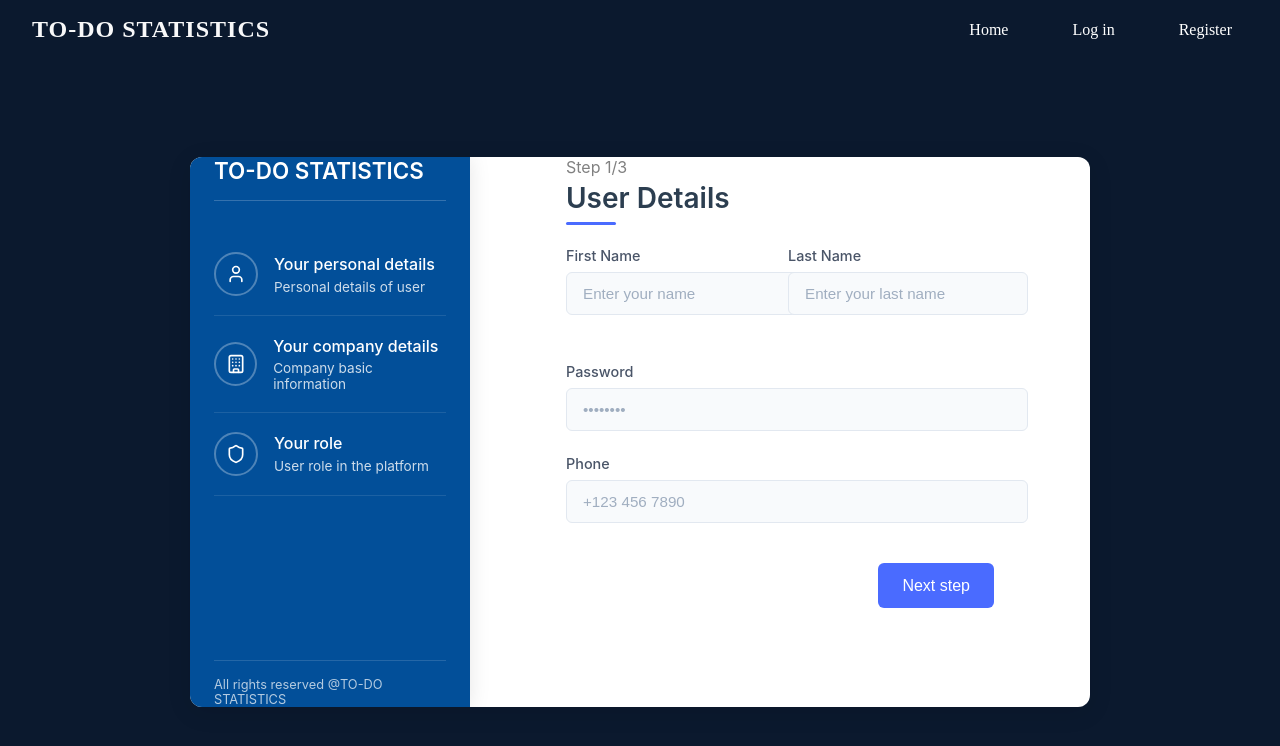
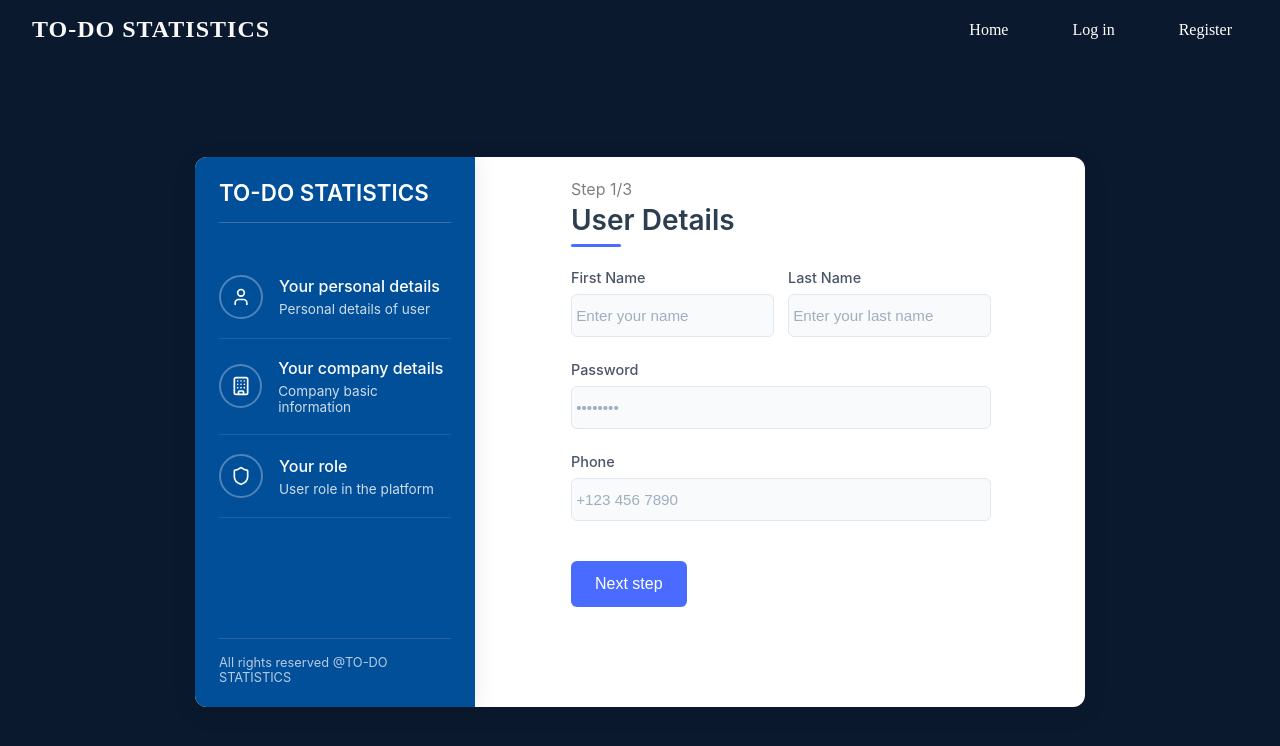
Before and after one commit to sasanedicbn/Mini-app, a Vue app in the folder Mini-app/: page /login in a window 1280 px wide. Shown: the top 746 px of the page. Built offline with nearby package versions, Linux system fonts and the light colour scheme.

Commit message:
Create AuthFormInput reusable component

```diff
--- a/Mini-app/src/components/Form/AuthForm.vue
+++ b/Mini-app/src/components/Form/AuthForm/AuthForm.vue
@@ -12,7 +12,7 @@
               type="text"
               id="firstname"
               class="form-input"
-              placeholder="Enter your name"
+              placeholder=" Enter your name"
             >
           </div>
 
@@ -22,7 +22,7 @@
               type="text"
               id="lastname"
               class="form-input"
-              placeholder="Enter your last name"
+              placeholder=" Enter your last name"
             >
           </div>
         </div>
@@ -34,7 +34,7 @@
               type="password"
               id="password"
               class="form-input"
-              placeholder="••••••••"
+              placeholder=" ••••••••"
             >
           </div>
         </div>
@@ -45,7 +45,7 @@
             type="tel"
             id="phone"
             class="form-input"
-            placeholder="+123 456 7890"
+            placeholder=" +123 456 7890"
           >
         </div>
 
@@ -56,7 +56,7 @@
 </template>
 
 <script setup>
-import AuthSideBar from './AuthSideBar/AuthSideBar.vue'
+import AuthSideBar from '../AuthSideBar/AuthSideBar.vue'
 </script>
 
 <style scoped>
@@ -86,7 +86,7 @@ import AuthSideBar from './AuthSideBar/AuthSideBar.vue'
 }
 
 .user-form {
-    padding: 0rem 6rem;
+    padding:  1.4rem 6rem;
     display: flex;
     flex-direction: column;
 }
@@ -113,7 +113,6 @@ import AuthSideBar from './AuthSideBar/AuthSideBar.vue'
 .name-group {
     display: flex;
     gap: 1rem;
-    margin-bottom: 1.5rem;
 }
 
 .name-input {
@@ -134,7 +133,7 @@ import AuthSideBar from './AuthSideBar/AuthSideBar.vue'
 
 .form-input {
     width: 100%;
-    padding: 0.75rem 1rem;
+    padding: 0.75rem 0rem;
     border: 1px solid #e2e8f0;
     border-radius: 6px;
     font-size: 0.95rem;
@@ -168,7 +167,7 @@ import AuthSideBar from './AuthSideBar/AuthSideBar.vue'
     border-radius: 6px;
     cursor: pointer;
     transition: all 0.3s ease;
-    align-self: flex-end;
+    align-self: flex-start;
 }
 
 .submit-btn:hover {
--- /dev/null
+++ b/Mini-app/src/components/Form/AuthForm/AuthFormInput.vue
@@ -0,0 +1,105 @@
+<template>
+    <form @submit.prevent="handleSubmit" class="user-form">
+      <div
+        v-for="field in fields"
+        :key="field.name"
+        class="form-group"
+        :class="{ 'half-width': field.halfWidth }"
+      >
+        <label :for="field.name">{{ field.label }}</label>
+        <input
+          v-model="field.value"
+          :type="field.type"
+          :id="field.name"
+          class="form-input"
+          :placeholder="field.placeholder"
+          :required="field.required"
+        />
+      </div>
+      <button type="submit" class="submit-btn">
+        {{ submitText }}
+      </button>
+    </form>
+  </template>
+
+  <script setup>
+  const props = defineProps({
+    fields: {
+      type: Array,
+      required: true,
+      validator: (value) => {
+        return value.every(field =>
+          field.name && field.label && field.type
+        )
+      }
+    },
+    submitText: {
+      type: String,
+      default: "Pošalji"
+    },
+    onSubmit: {
+      type: Function,
+      required: true
+    }
+  })
+
+  const handleSubmit = () => {
+    const formData = {}
+    props.fields.forEach(field => {
+      formData[field.name] = field.value
+    })
+    props.onSubmit(formData)
+  }
+  </script>
+
+  <style scoped>
+  .user-form {
+    display: flex;
+    flex-direction: column;
+    gap: 1.25rem;
+    max-width: 600px;
+    margin: 0 auto;
+  }
+
+  .form-group {
+    display: flex;
+    flex-direction: column;
+    gap: 0.5rem;
+  }
+
+  .form-group.half-width {
+    width: 48%;
+  }
+
+  .form-input {
+    padding: 0.75rem 1rem;
+    border: 1px solid #e2e8f0;
+    border-radius: 6px;
+    font-size: 1rem;
+    transition: all 0.2s ease;
+  }
+
+  .form-input:focus {
+    outline: none;
+    border-color: #4a6bff;
+    box-shadow: 0 0 0 3px rgba(74, 107, 255, 0.1);
+  }
+
+  .submit-btn {
+    margin-top: 1rem;
+    padding: 0.85rem 1.5rem;
+    background-color: #4a6bff;
+    color: white;
+    border: none;
+    border-radius: 6px;
+    font-size: 1rem;
+    font-weight: 500;
+    cursor: pointer;
+    transition: all 0.2s ease;
+  }
+
+  .submit-btn:hover {
+    background-color: #3a5bef;
+    transform: translateY(-1px);
+  }
+  </style>
--- a/Mini-app/src/components/Form/AuthSideBar/AuthSideBar.vue
+++ b/Mini-app/src/components/Form/AuthSideBar/AuthSideBar.vue
@@ -29,7 +29,7 @@ const authSideBarData = ref([
     background-color: #024F99;
     display: flex;
     flex-direction: column;
-    padding: 0rem 1.5rem;
+    padding: 1.4rem 1.5rem;
     /* height: 80%; */
     color: white;
     box-shadow: 0 0 20px rgba(0, 0, 0, 0.1);
--- a/Mini-app/src/router/router.js
+++ b/Mini-app/src/router/router.js
@@ -1,7 +1,7 @@
 import { createRouter, createWebHistory } from "vue-router";
 
 import MainVue from "@/components/Main/Main.vue";
-import AuthForm from "@/components/Form/AuthForm.vue";
+import AuthForm from "@/components/Form/AuthForm/AuthForm.vue";
 
 const routes = [
   { path: "/", component: MainVue },
```
